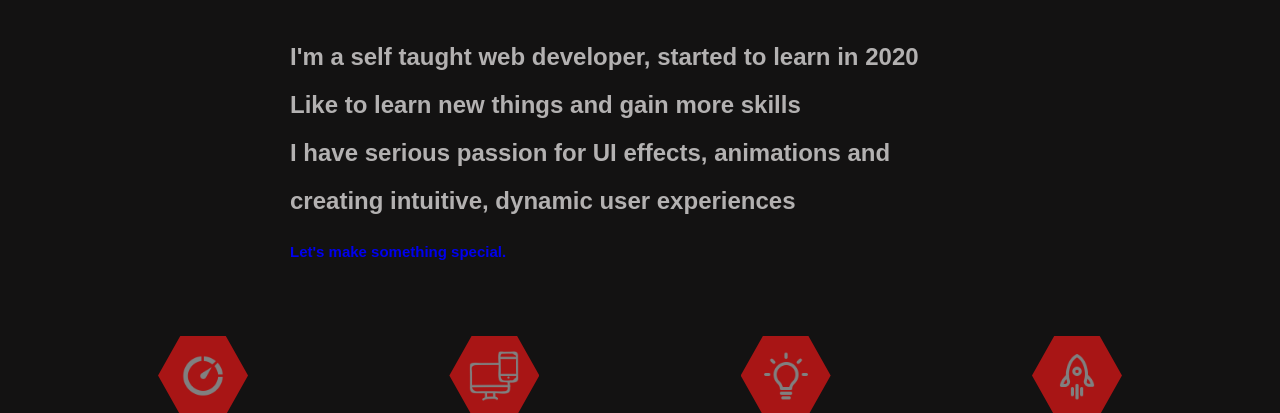
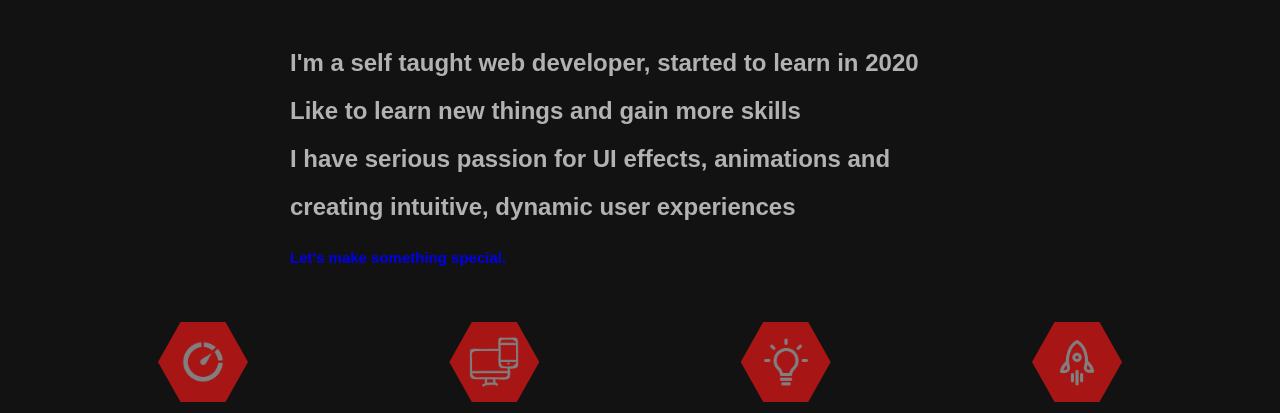
Before and after one commit to TamasAcs/Portfolio, a plain HTML site: page index.html in a window 1280 px wide. Shown: the part 896-1309 px from the top of the page. Drawn offline with nearby package versions, Linux system fonts and the light colour scheme.

Commit message:
On small screen extra white space fixed

```diff
--- a/css/style.css
+++ b/css/style.css
@@ -261,7 +261,6 @@
   align-items: center;
   width: 100%;
   height: 100%;
-  margin: 0px 20px 50px 20px;
 }
 
 .skillset a {
@@ -271,7 +270,7 @@
 
 .skillset h2 {
   margin: 0;
-  padding: 20px 20px 60px 20px;
+  padding: 20px 20px 40px 20px;
   color: rgb(179, 177, 177);
   width: 700px;
   line-height: 3rem;
```
